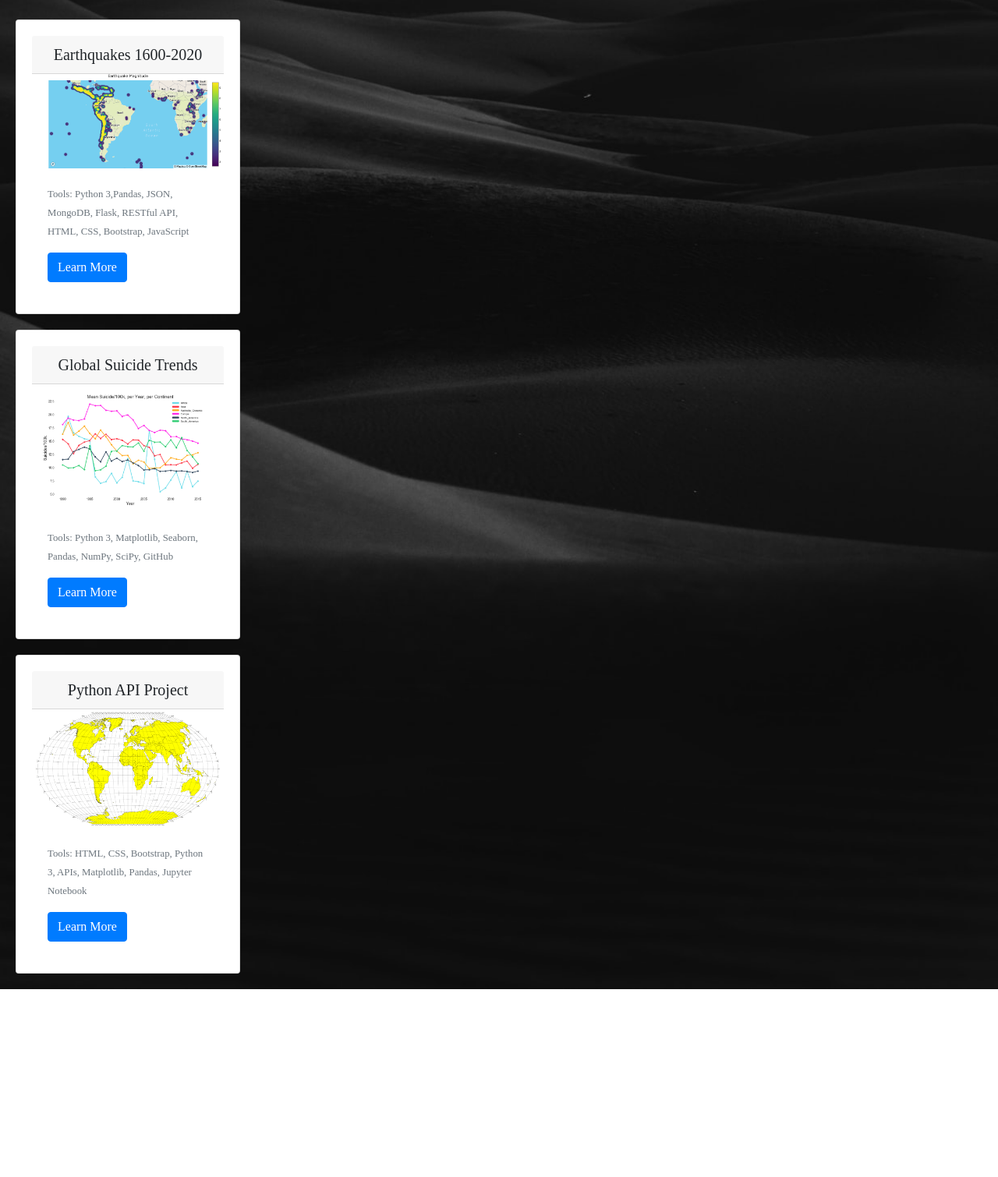
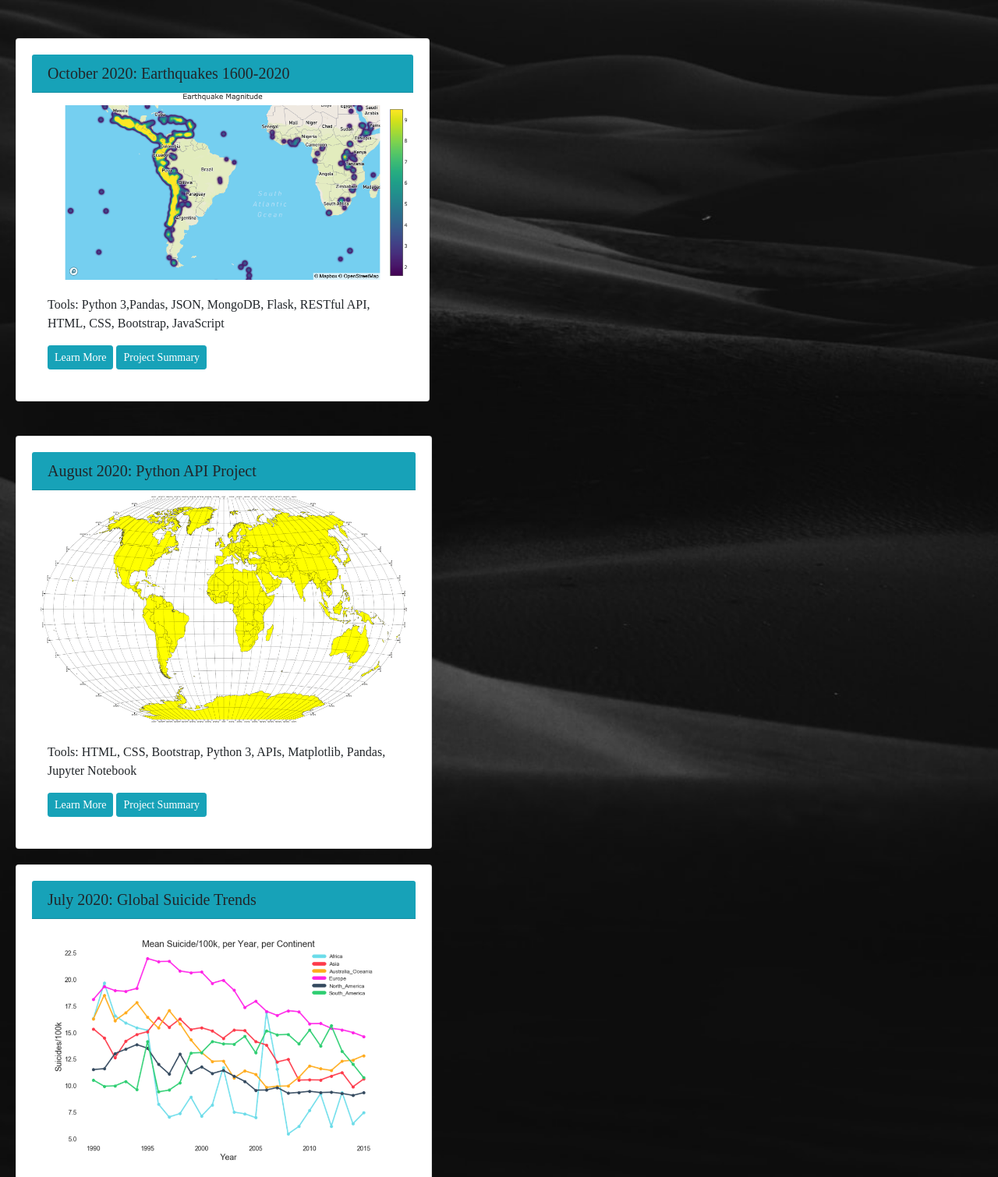
Before and after one commit to mathluva/mathluva.github.io, a plain HTML site: page index.html in a window 1280 px wide. Shown: the part 650-2160 px from the top of the page at 78% size. Before the commit the page ends 1919 px from the top, so only its background shows below. Drawn offline with nearby package versions, Linux system fonts and the light colour scheme; a script that the page names is missing; a web font is replaced by a local one.

Commit message:
resize cards

```diff
--- a/index.html
+++ b/index.html
@@ -24,9 +24,6 @@ background-size: cover;">
           <li class="nav-item">
             <a class="nav-link" style="color:white;" href="https://www.linkedin.com/in/tiffany-teasley/">LinkedIn</a>
           </li>
-          <li class="nav-item">
-            <a class="nav-link" style="color:white;" href="https://www.linkedin.com/in/tiffany-teasley/">LinkedIn</a>
-          </li>
           <li class="nav-item dropdown">
             <a class="nav-link dropdown-toggle" style="color:white;" href="#" id="navbarDropdown" role="button" data-toggle="dropdown" aria-haspopup="true" aria-expanded="false">
               Projects
@@ -46,14 +43,6 @@ background-size: cover;">
   <br>
 <div>
   <br>
-  <!-- <div class="row">
-
-  <h1 class="motion-path-demo el col-md ml3" style="color:white;">
-    Welcome to my Page!  Please click on the portfolio button to see my projects</h1>
-    </div>
-    </div>
-
-    <div id="lineDrawing">Welcome</div> -->
 <div class="row">
 
             <div class="LI-profile-badge"  data-version="v1" data-size="large" data-locale="en_US" data-type="vertical" data-theme="light" data-vanity="tiffany-teasley"><a class="LI-simple-link" href='https://www.linkedin.com/in/tiffany-teasley?trk=profile-badge'>Tiffany Teasley</a></div>
@@ -81,53 +70,79 @@ background-size: cover;">
 </div>
 <div class="row">
             <h3 style="color:white;">Projects</h3>
+</div>
 <br>
-</div>
 <div class="row">
   <div class="col-sm-8 mr-0">
-     <div class="card" style="width: 18rem;">
-       <h5 class="card-header text-center">Earthquakes 1600-2020</h5>
+     <div class="card" style="width: 65%;">
+       <h5 class="card-header bg-info">October 2020:  Earthquakes 1600-2020</h5>
          <a href="https://earthquakes1600-2020.herokuapp.com/">
            <img class="card-img-top" src="static/resources/newplot.png" alt="Card image cap"></a>
              <div class="card-body">
-               <!-- <h5 class="card-title">Earthquakes 1600-2020</h5> -->
-             <p class="card-text"><small class="text-muted">Tools: Python 3,Pandas, JSON, MongoDB, Flask, RESTful API, HTML, CSS, Bootstrap, JavaScript</small></p>
-            <a href="https://earthquakes1600-2020.herokuapp.com/" class="btn btn-primary">Learn More</a>
+             <p class="card-text">Tools: Python 3,Pandas, JSON, MongoDB, Flask, RESTful API, HTML, CSS, Bootstrap, JavaScript</p>
+             <div class="btn-group" role="group">
+              <a href="https://earthquakes1600-2020.herokuapp.com/" class="btn btn-sm center btn-info">Learn More</a></div>
+            <button class="btn btn-sm center btn-info" type="button" data-toggle="collapse" data-target="#collapseExample" aria-expanded="false" aria-controls="collapseExample">
+             Project Summary
+            </button>
+            <!-- </p> -->
+            <div class="collapse" id="collapseExample">
+            <div class="card card-body">
+              I worked with a team to import and clean earthquake data from the years 1600 to 2020. First, we used Python and Pandas to import, clean and export the data as a JSON file to be utilized by MongoDB. Next, we used Flask to create a RESTful API on the backend to create routes that filter the data based on user-selection. We utilized D3 requests to make API calls and consumed the data so that it can be used to create D3 visualizations on the front-end.  When a user selects one or more filters on the HTML page, JavaScript renders a summary table that includes the maximum magnitude, average depth and earthquake count. In addition to the summary table, there are 4 visualizations to better showcase the earthquake occurrences; heatmap, scatter plot, histogram and stacked bar chart. We used CSS and Bootstrap to style the dashboard and AnimateJS to add animations to the pages of the site.
+          </div>
+        </div>
+     </div>
+   </div>
+   <br>
+   <div class="row">
+    <div class="col-sm-8 mr-0">
+      <div class="card" style="width: 100%;">
+          <h5 class="card-header bg-info">August 2020:  Python API Project</h5>
+          <a href="https://mathluva.github.io/weatherproject/">
+              <img class="card-img-top" src="static/resources/equatorsign.png" alt="Card image cap"></a>
+              <div class="card-body">
+                    <p class="card-text">Tools:  HTML, CSS, Bootstrap, Python 3, APIs, Matplotlib, Pandas, Jupyter Notebook</p>
+                    <div class="btn-group" role="group">
+                      <a href="https://mathluva.github.io/weatherproject/" class="btn btn-sm center btn-info">Learn More</a></div>
+                    <button class="btn btn-sm center btn-info" type="button" data-toggle="collapse" data-target="#collapseExample" aria-expanded="false" aria-controls="collapseExample">
+                     Project Summary
+                    </button>
+                    <div class="collapse" id="collapseExample">
+                    <div class="card card-body">
+                      Created a Python script to pull data from the OpenWeatherMap API to assemble a dataset on over 500 cities.
+                        Performed a weather check on each of the cities using a series of successive API calls.  Included a print log of each city as it was being processed with the city number and city name.  After assembling the dataset, I used Matplotlib to plot various aspects of the weather versus latitude and created a series of scatter plots to showcase the relationships.
+                  </div>
+                </div>
             </div>
          </div>
         </div>
     </div>
   <div class="row">
        <div class="col-sm-8 mr-0">
-           <div class="card" style="width: 18rem;">
-            <h5 class="card-header text-center">Global Suicide Trends</h5>
+           <div class="card" style="width: 100%;">
+           <h5 class="card-header bg-info">July 2020:  Global Suicide Trends</h5>
             <a href="https://mathluva.github.io/global-suicide-project/">
             <img class="card-img-top" src="static/resources/1990to2015Continents.png" alt="Card image cap">
              </a>
               <div class="card-body">
-              <p class="card-text"><small class="text-muted">Tools: Python 3, Matplotlib, Seaborn, Pandas, NumPy, SciPy, GitHub</small></p>
-                <a href="https://mathluva.github.io/global-suicide-project/" class="btn btn-primary">Learn More</a>
+              <p class="card-text">Tools: Python 3, Matplotlib, Seaborn, Pandas, NumPy, SciPy, GitHub</p>
+              <div class="btn-group" role="group">
+                <a href="https://mathluva.github.io/global-suicide-project/" class="btn btn-sm center btn-info">Learn More</a></div>
+              <button class="btn btn-sm center btn-info" type="button" data-toggle="collapse" data-target="#collapseExample" aria-expanded="false" aria-controls="collapseExample">
+               Project Summary
+              </button>
+              <!-- </p> -->
+              <div class="collapse" id="collapseExample">
+              <div class="card card-body">
+                I worked with a team to import and clean global suicide data for the years 1985 to 2016. We worked together using Github to push and pull changes to our code. Some of the technology used during this project was Python 3, Matplotlib, Pandas, Numpy, and Seaborn all via Jupyter notebook. The suicide data was categorized by country, year, gender, age, number of suicides, population, generation, and growth domestic product (gdp) per capita for each country. We analyzed global trends, suicides and gender, suicides and age groups and suicide trends in the USA. In addition, we used scipy.stats to perform an independent T-Test to determine if their was any statistical significant difference in the average number of suicides in males versus females. In addition to Github, we used Slack and Zoom to communicate and collaborate.
             </div>
           </div>
               </div>
              </div>
-    <div class="card-group">
-      <div class="row">
-        <div class="col-sm-8 mr-0">
-            <div class="card " style="width: 18rem;">
-              <h5 class="card-header text-center">Python API Project</h5>
-              <a href="https://mathluva.github.io/weatherproject/">
-                  <img class="card-img-top" src="static/resources/equatorsign.png" alt="Card image cap"></a>
-                  <div class="card-body">
-                        <p class="card-text"><small class="text-muted">Tools:  HTML, CSS, Bootstrap, Python 3, APIs, Matplotlib, Pandas, Jupyter Notebook</small></p>
-                          <a href="https://mathluva.github.io/weatherproject/" class="btn center btn-primary">Learn More</a>
         </div>
       </div>
    </div>
 
-        </div>
-      </div>
-    </div>
 
 
       <script type="text/javascript" src="https://platform.linkedin.com/badges/js/profile.js" async defer></script>
```
Lines whose indentation alone changed are shown as unchanged.
